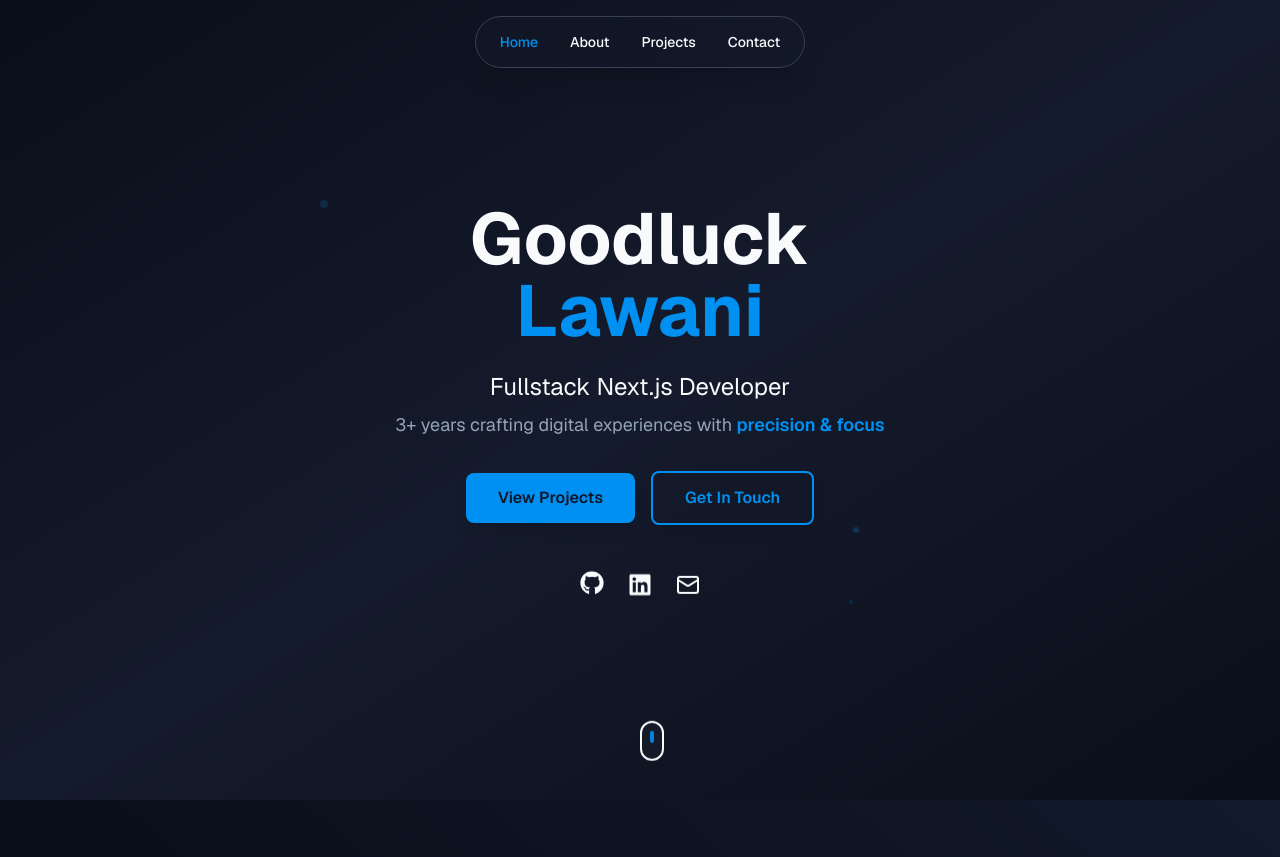
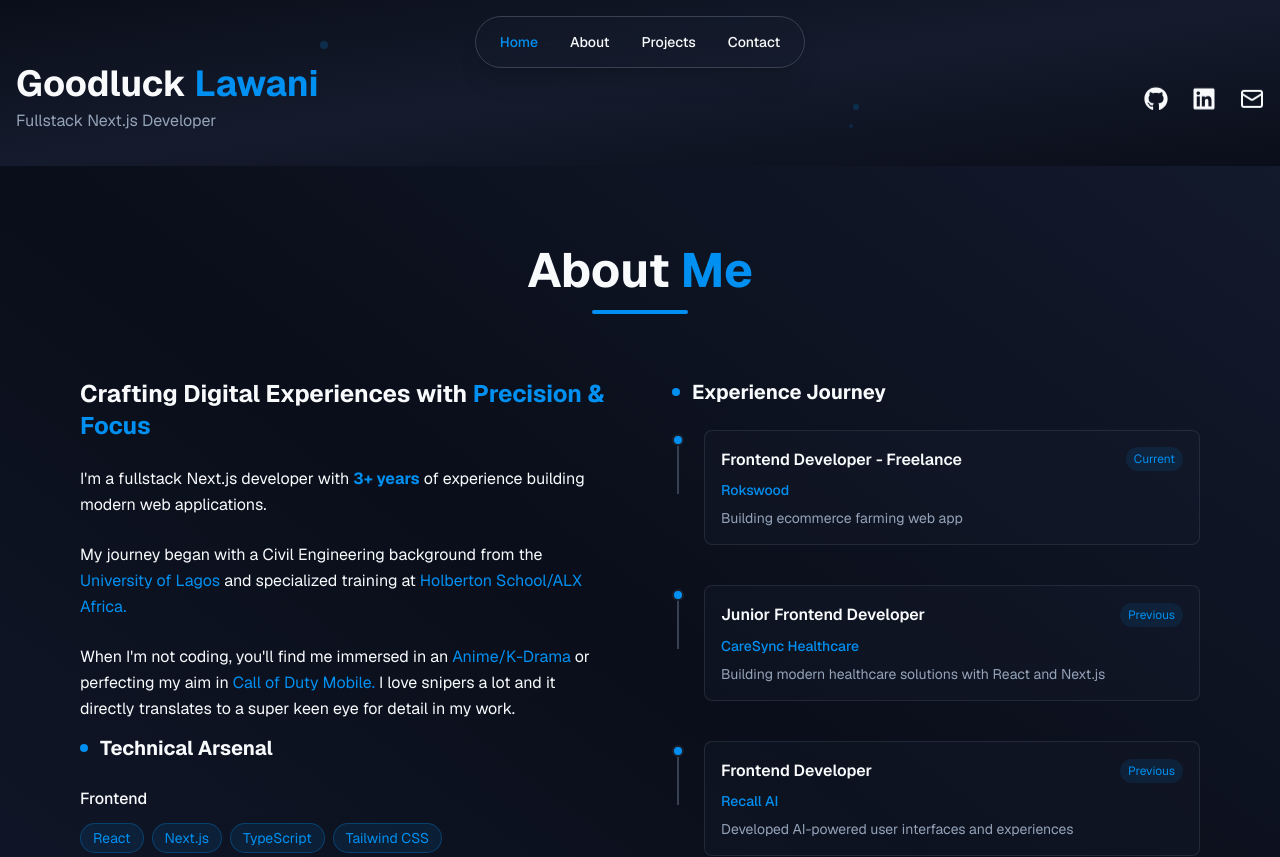
Before and after one commit to civilgoody/portfolio, a Next.js app: page / in a window 1280 px wide. Shown: the top 857 px of the page. Built offline with nearby package versions, Linux system fonts and the light colour scheme.

Commit message:
refactor(sections): simplify AboutSection content and enhance HeroSection layout

```diff
--- a/src/components/sections/about-section.tsx
+++ b/src/components/sections/about-section.tsx
@@ -30,12 +30,7 @@ export function AboutSection() {
               <p className="text-secondary-foreground leading-relaxed">
                 I&apos;m a fullstack Next.js developer with{" "}
                 <strong className="text-primary">3+ years</strong> of experience
-                building modern web applications. Currently serving as a Junior
-                Frontend Developer at{" "}
-                <span className="text-primary font-semibold">
-                  CareSync Healthcare
-                </span>
-                , where I craft digital solutions that impact real lives.
+                building modern web applications.
               </p>
 
               <p className="text-secondary-foreground leading-relaxed">
@@ -43,23 +38,21 @@ export function AboutSection() {
                 <span className="text-primary">University of Lagos</span> and
                 specialized training at{" "}
                 <span className="text-primary">
-                  Holberton School/ALX Africa
+                  Holberton School/ALX Africa.
                 </span>
-                . This unique blend gives me a structural approach to code and
-                an eye for detail that rivals a sniper&apos;s precision.
               </p>
 
               <p className="text-secondary-foreground leading-relaxed">
                 When I&apos;m not coding, you&apos;ll find me immersed in an{" "}
                 <span className="text-primary">Anime/K-Drama</span> or
                 perfecting my aim in{" "}
-                <span className="text-primary">Call of Duty Mobile</span>. Once
-                again, I love snipers a lot and it directly translates to a
-                super keen eye for detail in my work.
+                <span className="text-primary">Call of Duty Mobile. </span>I
+                love snipers a lot and it directly translates to a super keen
+                eye for detail in my work.
               </p>
 
               {/* Fun Facts */}
-              <div className="grid grid-cols-3 gap-4 mt-8 p-6 bg-secondary-dark/50 rounded-lg border border-border">
+              {/* <div className="grid grid-cols-3 gap-4 mt-8 p-6 bg-secondary-dark/50 rounded-lg border border-border">
                 <div className="text-center">
                   <div className="text-2xl font-bold text-primary">3</div>
                   <div className="text-sm text-muted">Favorite Number</div>
@@ -72,7 +65,7 @@ export function AboutSection() {
                   <div className="text-2xl font-bold text-primary">ATLA</div>
                   <div className="text-sm text-muted">Favorite Show</div>
                 </div>
-              </div>
+              </div> */}
             </div>
             {/* Skills Section */}
             <div className="mt-3">
--- a/src/components/sections/contact/contact-form.tsx
+++ b/src/components/sections/contact/contact-form.tsx
@@ -102,7 +102,7 @@ export function ContactForm() {
           </div>
         </div>
 
-        <div>
+        {/* <div>
           <label
             htmlFor="subject"
             className="block text-secondary-foreground text-sm font-medium mb-2"
@@ -129,7 +129,7 @@ export function ContactForm() {
               ))}
             </SelectContent>
           </Select>
-        </div>
+        </div> */}
 
         <div>
           <label
--- a/src/components/sections/hero-section.tsx
+++ b/src/components/sections/hero-section.tsx
@@ -1,15 +1,100 @@
 import { SOCIAL_LINKS } from "@/lib/constants";
 import Link from "next/link";
 import { SocialIcon } from "@/lib/icons";
+
+// export function HeroSectio() {
+//   return (
+//     <section
+//       id="hero"
+//       className="min-h-screen flex items-center justify-center relative overflow-hidden"
+//     >
+//       {/* Subtle animated background - consistent with other sections */}
+//       <div className="absolute inset-0 bg-gradient-to-br from-primary-dark via-secondary-dark/50 to-primary-dark" />
+//       <div className="absolute inset-0">
+//         <div className="absolute top-1/4 left-1/4 w-2 h-2 bg-primary/20 rounded-full animate-pulse" />
+//         <div className="absolute top-3/4 right-1/3 w-1 h-1 bg-primary/30 rounded-full animate-pulse delay-1000" />
+//         <div className="absolute bottom-1/3 left-2/3 w-1.5 h-1.5 bg-primary/25 rounded-full animate-pulse delay-500" />
+//       </div>
+
+//       {/* Content */}
+//       <div className="relative z-10 text-center px-4 max-w-4xl mx-auto">
+//         {/* Main heading with staggered animation */}
+//         <div className="transition-all duration-1000">
+//           <h1 className="text-5xl md:text-7xl font-bold mb-6">
+//             <span className="text-foreground">Goodluck</span>
+//             <br />
+//             <span className="text-primary animate-element-flow">Lawani</span>
+//           </h1>
+//         </div>
+
+//         {/* Subtitle with delay */}
+//         <div className="transition-all duration-1000 delay-300">
+//           <p className="text-xl md:text-2xl text-secondary-foreground mb-2">
+//             Fullstack Next.js Developer
+//           </p>
+//           <p className="text-lg text-muted mb-8">
+//             3+ years crafting digital experiences with{" "}
+//             <span className="text-primary font-semibold">
+//               precision & focus
+//             </span>
+//           </p>
+//         </div>
+
+//         {/* CTA buttons with more delay */}
+//         <div className="transition-all duration-1000 delay-500">
+//           <div className="flex flex-col sm:flex-row gap-4 justify-center items-center mb-12">
+//             <Link
+//               href="#projects"
+//               className="bg-primary text-primary-foreground px-8 py-3 rounded-lg font-semibold hover:bg-primary/80 transition-all duration-300 transform hover:scale-105 precision-focus shadow-lg"
+//             >
+//               View Projects
+//             </Link>
+//             <Link
+//               href="#contact"
+//               className="border-2 border-primary text-primary px-8 py-3 rounded-lg font-semibold hover:bg-primary hover:text-primary-foreground hover:scale-105 transition-all duration-300 precision-focus shadow-lg"
+//             >
+//               Get In Touch
+//             </Link>
+//           </div>
+//         </div>
+
+//         {/* Social links with individual delays */}
+//         <div className="transition-all duration-1000 delay-700">
+//           <div className="flex justify-center space-x-6">
+//             {SOCIAL_LINKS.map((social, index) => (
+//               <Link
+//                 key={social.id}
+//                 href={social.href}
+//                 target="_blank"
+//                 rel="noopener noreferrer"
+//                 className={`text-secondary-foreground hover:text-primary transition-all duration-300 transform hover:scale-110 precision-focus animate-element-flow`}
+//                 style={{ animationDelay: `${index * 0.2}s` }}
+//                 aria-label={social.label}
+//               >
+//                 <SocialIcon icon={social.icon} />
+//               </Link>
+//             ))}
+//           </div>
+//         </div>
+//       </div>
+
+//       {/* Scroll indicator */}
+//       <div className="absolute bottom-8 left-1/2 transform -translate-x-1/2 animate-bounce">
+//         <div className="w-6 h-10 border-2 border-secondary-foreground rounded-full flex justify-center bg-secondary-dark/50 backdrop-blur-sm">
+//           <div className="w-1 h-3 bg-primary rounded-full mt-2 animate-pulse" />
+//         </div>
+//       </div>
+//     </section>
+//   );
+// }
 
 export function HeroSection() {
   return (
     <section
       id="hero"
-      className="min-h-screen flex items-center justify-center relative overflow-hidden"
+      className="relative overflow-hidden md:pt-8 bg-gradient-to-br from-primary-dark via-secondary-dark/50 to-primary-dark"
     >
-      {/* Subtle animated background - consistent with other sections */}
-      <div className="absolute inset-0 bg-gradient-to-br from-primary-dark via-secondary-dark/50 to-primary-dark" />
+      {/* Subtle background dots */}
       <div className="absolute inset-0">
         <div className="absolute top-1/4 left-1/4 w-2 h-2 bg-primary/20 rounded-full animate-pulse" />
         <div className="absolute top-3/4 right-1/3 w-1 h-1 bg-primary/30 rounded-full animate-pulse delay-1000" />
@@ -17,71 +102,33 @@ export function HeroSection() {
       </div>
 
       {/* Content */}
-      <div className="relative z-10 text-center px-4 max-w-4xl mx-auto">
-        {/* Main heading with staggered animation */}
-        <div className="transition-all duration-1000">
-          <h1 className="text-5xl md:text-7xl font-bold mb-6">
-            <span className="text-foreground">Goodluck</span>
-            <br />
-            <span className="text-primary animate-element-flow">Lawani</span>
+      <div className="relative z-10 container mx-auto px-4 py-8 flex justify-between items-center">
+        {/* Name */}
+        <div>
+          <h1 className="text-3xl md:text-4xl font-bold">
+            <span className="text-foreground">Goodluck </span>
+            <span className="text-primary">Lawani</span>
           </h1>
+          <p className="text-muted mt-1">Fullstack Next.js Developer</p>
         </div>
 
-        {/* Subtitle with delay */}
-        <div className="transition-all duration-1000 delay-300">
-          <p className="text-xl md:text-2xl text-secondary-foreground mb-2">
-            Fullstack Next.js Developer
-          </p>
-          <p className="text-lg text-muted mb-8">
-            3+ years crafting digital experiences with{" "}
-            <span className="text-primary font-semibold">
-              precision & focus
-            </span>
-          </p>
-        </div>
-
-        {/* CTA buttons with more delay */}
-        <div className="transition-all duration-1000 delay-500">
-          <div className="flex flex-col sm:flex-row gap-4 justify-center items-center mb-12">
-            <Link
-              href="#projects"
-              className="bg-primary text-primary-foreground px-8 py-3 rounded-lg font-semibold hover:bg-primary/80 transition-all duration-300 transform hover:scale-105 precision-focus shadow-lg"
-            >
-              View Projects
-            </Link>
-            <Link
-              href="#contact"
-              className="border-2 border-primary text-primary px-8 py-3 rounded-lg font-semibold hover:bg-primary hover:text-primary-foreground hover:scale-105 transition-all duration-300 precision-focus shadow-lg"
-            >
-              Get In Touch
-            </Link>
-          </div>
-        </div>
-
-        {/* Social links with individual delays */}
+        {/* Social links */}
         <div className="transition-all duration-1000 delay-700">
           <div className="flex justify-center space-x-6">
             {SOCIAL_LINKS.map((social, index) => (
-              <Link
+              <a
                 key={social.id}
                 href={social.href}
                 target="_blank"
                 rel="noopener noreferrer"
-                className={`text-secondary-foreground hover:text-primary transition-all duration-300 transform hover:scale-110 precision-focus animate-element-flow`}
-                style={{ animationDelay: `${index * 0.2}s` }}
+                className={`text-secondary-foreground hover:cursor-pointer hover:text-primary transition-all duration-300 transform hover:scale-110 precision-focus animate-element-flow`}
+                // style={{ animationDelay: `${index * 0.2}s` }}
                 aria-label={social.label}
               >
                 <SocialIcon icon={social.icon} />
-              </Link>
+              </a>
             ))}
           </div>
-        </div>
-      </div>
-
-      {/* Scroll indicator */}
-      <div className="absolute bottom-8 left-1/2 transform -translate-x-1/2 animate-bounce">
-        <div className="w-6 h-10 border-2 border-secondary-foreground rounded-full flex justify-center bg-secondary-dark/50 backdrop-blur-sm">
-          <div className="w-1 h-3 bg-primary rounded-full mt-2 animate-pulse" />
         </div>
       </div>
     </section>
```
